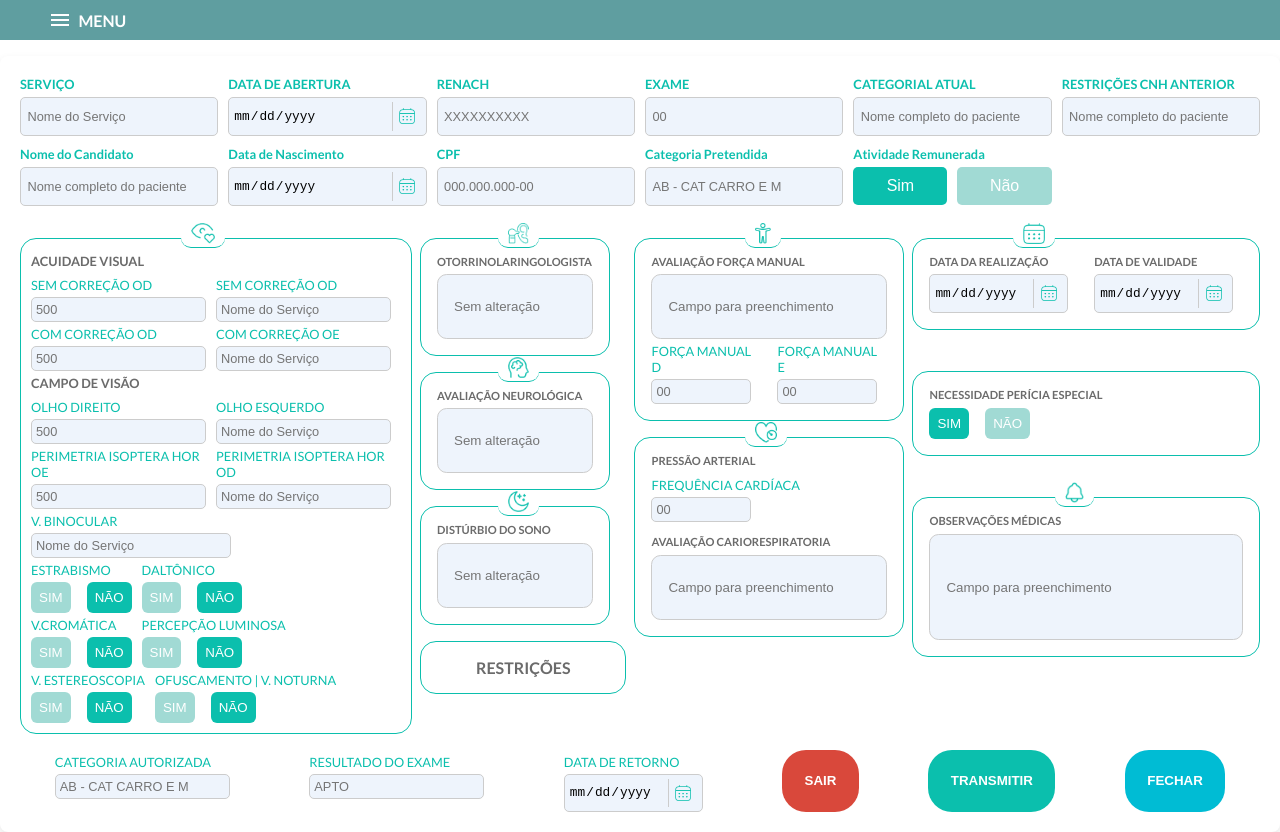
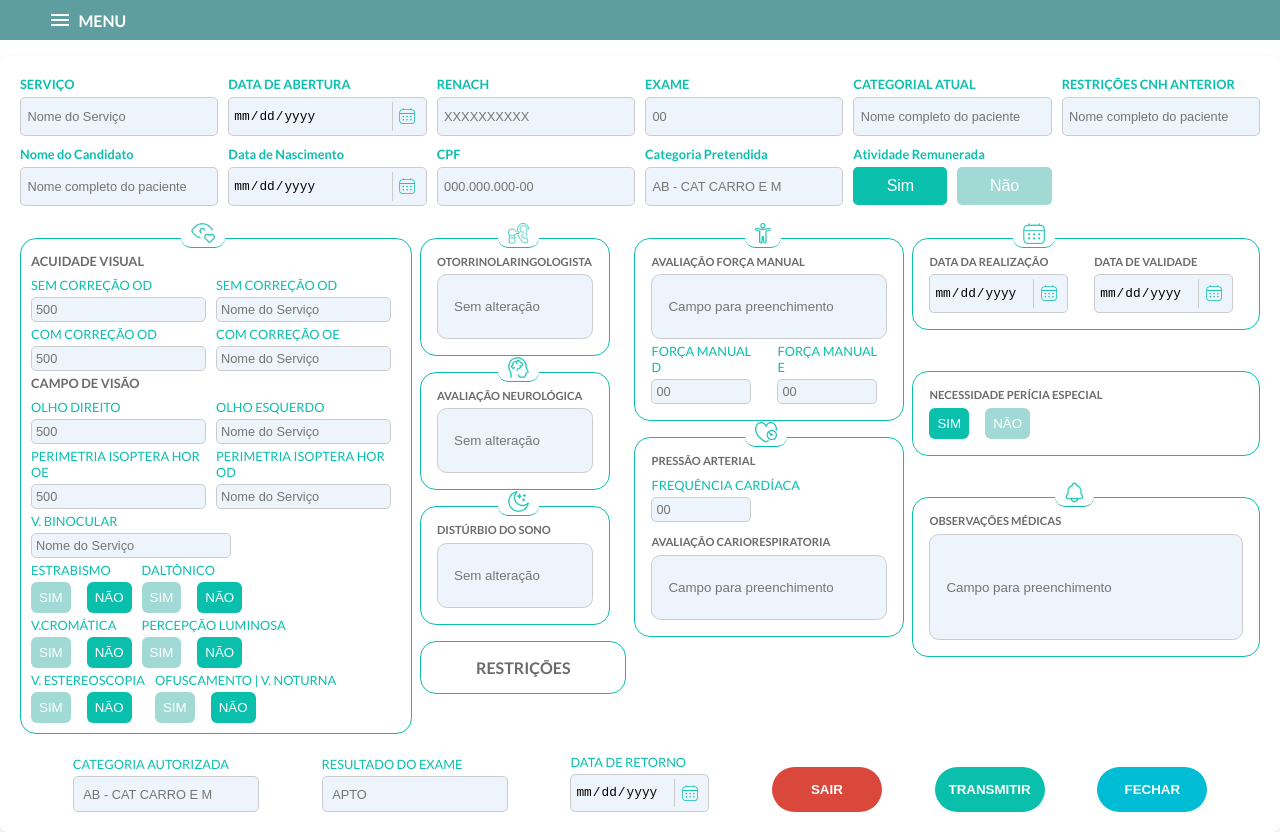
Before and after one commit to GabrielCorreia19/R-clinicas, an Angular app: page /formularios in a window 1280 px wide. Built offline with nearby package versions, Linux system fonts and the light colour scheme.

Commit message:
feat: corrigindo tamanho do botao footer form-page

```diff
--- a/src/app/components/form-page/form-page.component.css
+++ b/src/app/components/form-page/form-page.component.css
@@ -333,9 +333,28 @@
 .footer {
     display: flex;
     flex-direction: row;
-    justify-content: space-around;
+    justify-content: space-evenly;
+    align-items: self-end;
     width: 100%;
     margin-top: 1rem;
+
+    input[type="text"]{
+        border: 1px solid #ccc;
+        border-radius: 5px;
+        font-size: .8rem;
+        background-color: #eef4fc;
+        width: 100%;
+        height: 100%;
+        padding: .6rem;
+    }
+    input[type="date"] {
+        padding: 4px;
+        border: 1px solid #ccc;
+        border-radius: 5px;
+        font-size: .8rem;
+        background-color: #eef4fc;
+        width: 100%;
+    }
 
     label {
         color: #0BBFAD;
@@ -348,7 +367,9 @@
         border-radius: 1.5rem;
         color: white;
         cursor: pointer;
-        padding: .8rem 1.4rem;
+        width: 110px;
+        height: 45px;
+        /* padding: .6rem 2rem; */
         font-weight: bold;
         transition: all .2s ease-in-out;
 
```
